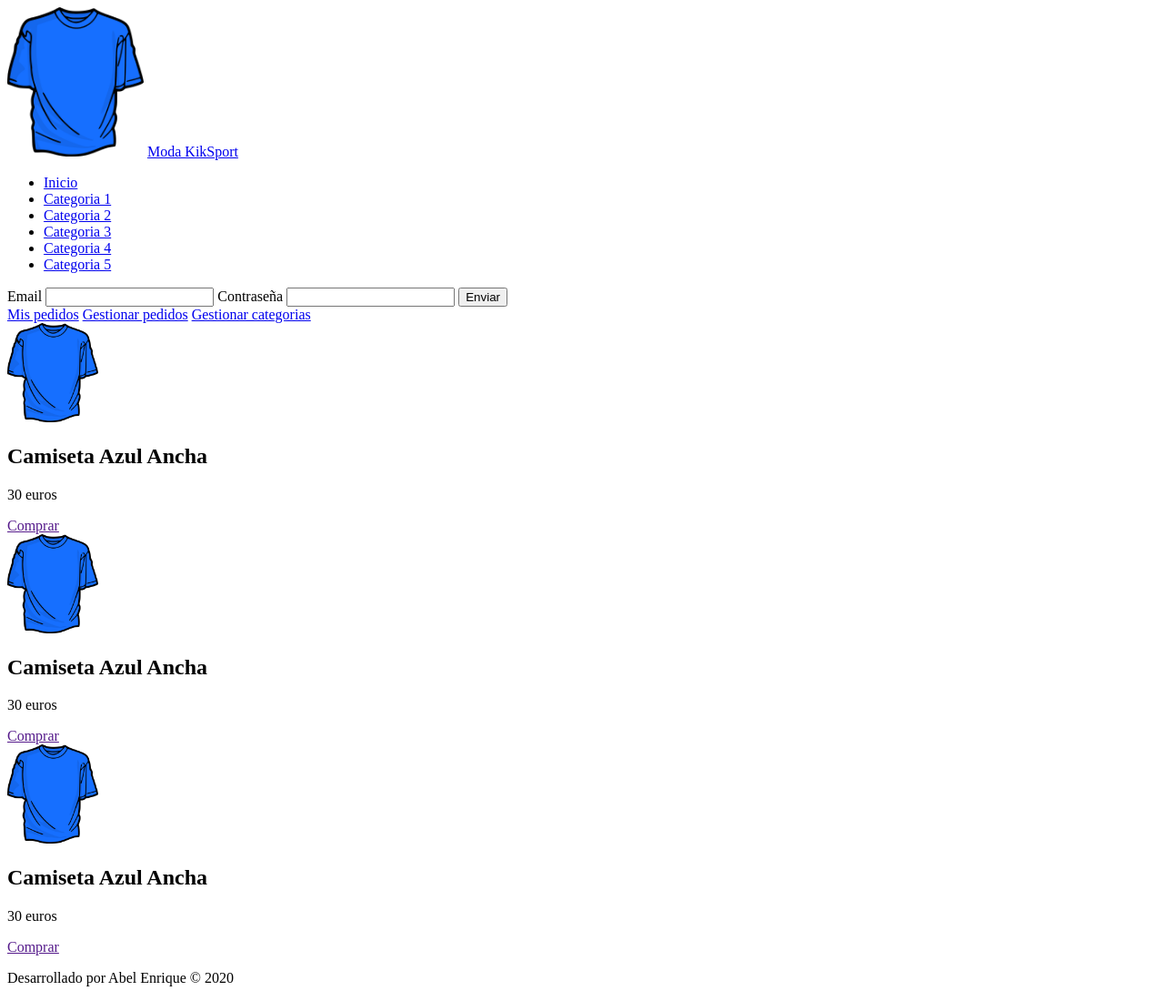
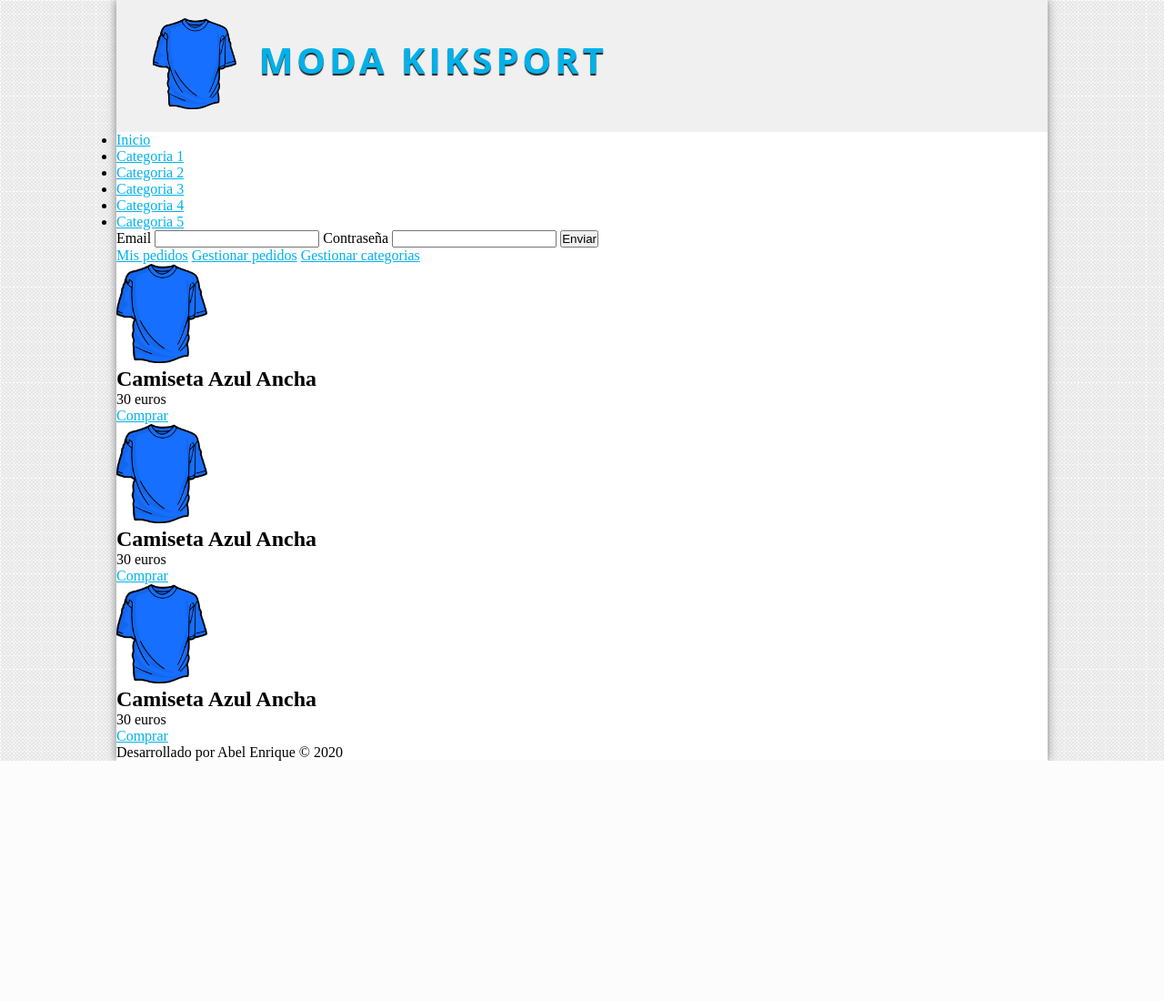
Before and after one commit to abel2791/tienda_poo, a PHP site: page / in a window 1280 px wide. Shown: the whole page at 91% size. After the commit the page ends 836 px from the top, so only its background shows below. Run offline with PHP 8.4, Linux system fonts and the light colour scheme.

Commit message:
CSS de la cabecera

```diff
--- a/assets/css/styles.css
+++ b/assets/css/styles.css
@@ -1,6 +1,71 @@
+/*GENERALES*/
+*{
+    padding: 0px;
+    margin: 0px;
+}
+
+body{
+    background: url(../img/bg.png);
+}
+
+a{
+    color: #01b1ea;
+}
+
+a:visited{
+    color: #01b1ea;
+}
+
+a:hover{
+    color: #555;
+}
+
+/*CONTAINER*/
+#container{
+    width: 80%;
+    margin: 0px auto;
+    box-shadow: 0px 0px 10px gray;
+    background: white;
+}
+
+/*HEADER*/
+header{
+    height: 145px;
+    background: #f0f0f0;
+}
+
+#logo{
+    padding: 20px;
+    margin-left: 20px;
+    float: left;
+}
+
 #logo img{
-    width: 150px;
+    float: left;
+    height: 100px;
 }
+
+#logo a{
+    float: left;
+    font-size: 40px;
+    letter-spacing: 4px;
+    font-family: 'Open Sans', Helvetica, Arial;
+    text-transform: uppercase;
+    color: #01b1ea;
+    font-weight: bold;
+    text-decoration: none;
+    margin-top: 18px;
+    margin-left: 25px;
+    text-shadow: 0px 2px 1px #222222;
+    transition: all 300ms;
+}
+
+#logo a:hover{
+    /*cuando pase por encima del title*/
+    text-shadow: 0px 2px 1px #222222, 0px 0px 4px #01b1ea;
+}
+
+/*Menu*/
 
 .product img{
     width: 100px;
--- a/index.php
+++ b/index.php
@@ -6,6 +6,7 @@
         <link rel="stylesheet" href="assets/css/styles.css" />
     </head>
     <body>
+        <div id="container">
             <!-- cabecera -->
             <header id="header">
                 <div id="logo">
@@ -99,7 +100,8 @@
 
             <!-- pie de pagina -->
             <footer id="footer">
-            <p>Desarrollado por Abel Enrique &COPY; <?=date('Y')?></p>
+                <p>Desarrollado por Abel Enrique &COPY; <?= date('Y') ?></p>
             </footer>
+        </div>
     </body>
 </html>
```
Lines whose indentation alone changed are shown as unchanged.
